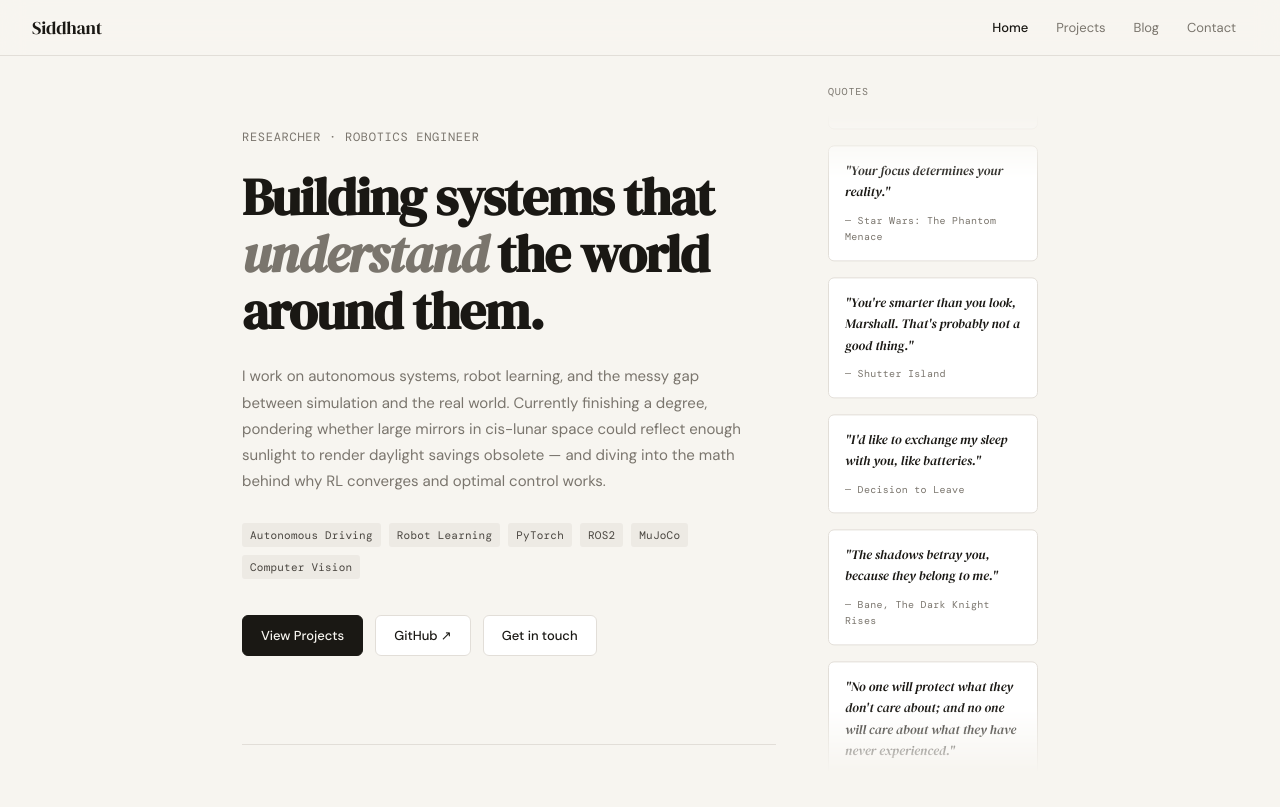
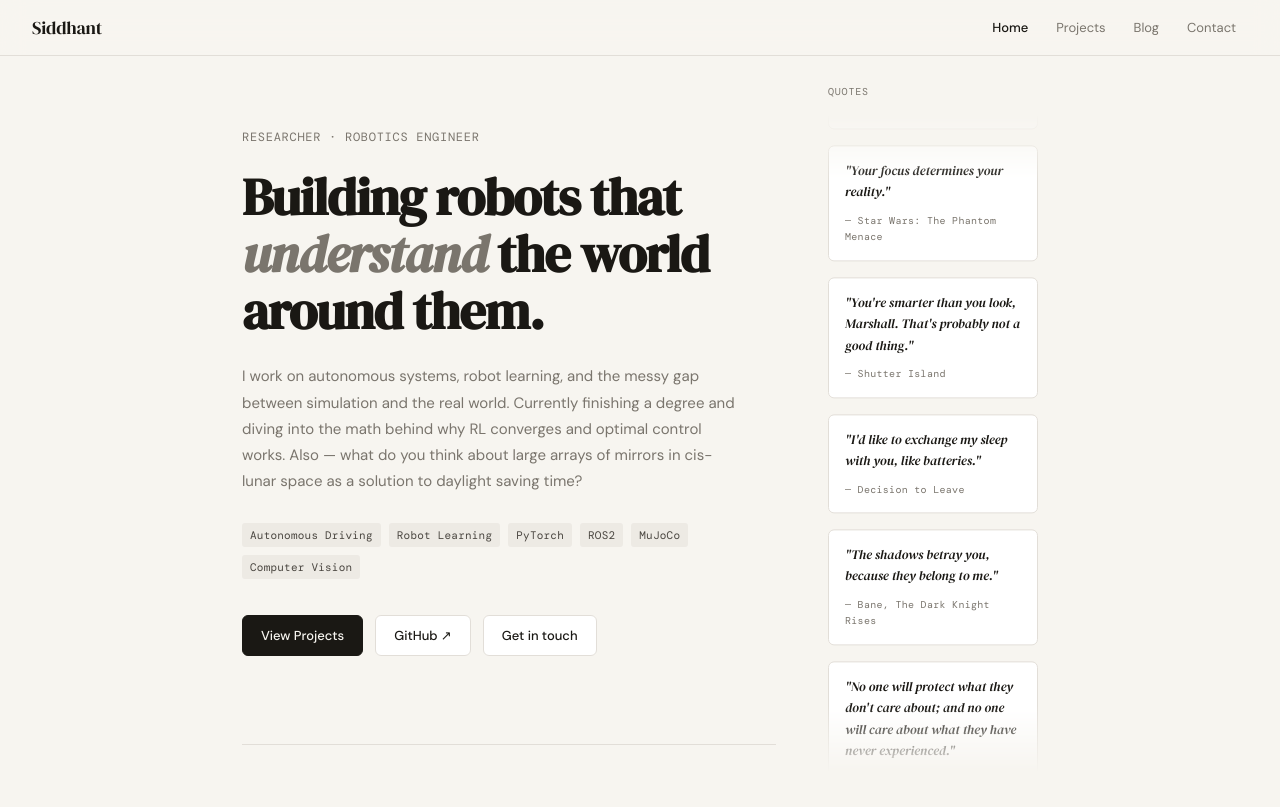
Before and after one commit to Officially-Siddhant/Officially-Siddhant.github.io, a plain HTML site: page index.html in a window 1280 px wide. Shown: the top 807 px of the page. Drawn offline with nearby package versions, Linux system fonts and the light colour scheme; a web font is replaced by a local one.

Commit message:
Revise hero section and bio in index.html
Updated the hero section to focus on building robots and rephrased the bio for clarity.

```diff
--- a/index.html
+++ b/index.html
@@ -190,13 +190,13 @@
 
       <section class="hero">
         <p class="hero-eyebrow fade fade-1">Researcher · Robotics Engineer</p>
-        <h1 class="fade fade-2">Building systems that <em>understand</em> the world around them.</h1>
+        <h1 class="fade fade-2">Building robots that <em>understand</em> the world around them.</h1>
         <p class="hero-bio fade fade-3">
           I work on autonomous systems, robot learning, and the messy gap between
-          simulation and the real world. Currently finishing a degree, pondering
-          whether large mirrors in cis-lunar space could reflect enough sunlight
-          to render daylight savings obsolete — and diving into the math behind
-          why RL converges and optimal control works.
+          simulation and the real world. Currently finishing a degree and diving
+          into the math behind why RL converges and optimal control works. Also —
+          what do you think about large arrays of mirrors in cis-lunar space as a
+          solution to daylight saving time?
         </p>
         <div class="hero-tags fade fade-3">
           <span class="tag">Autonomous Driving</span>
```
